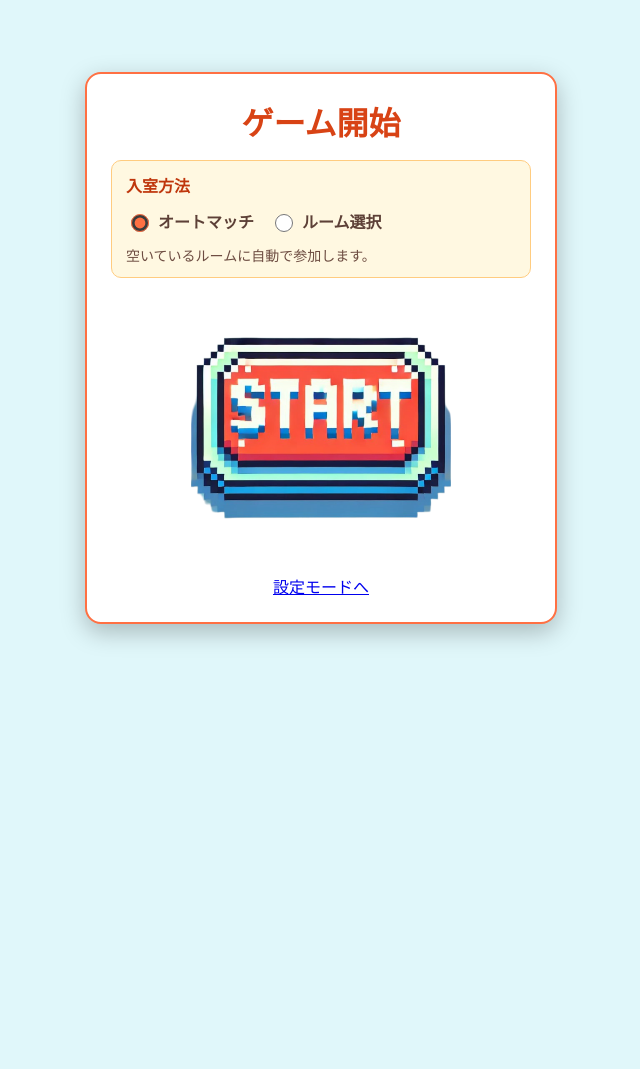
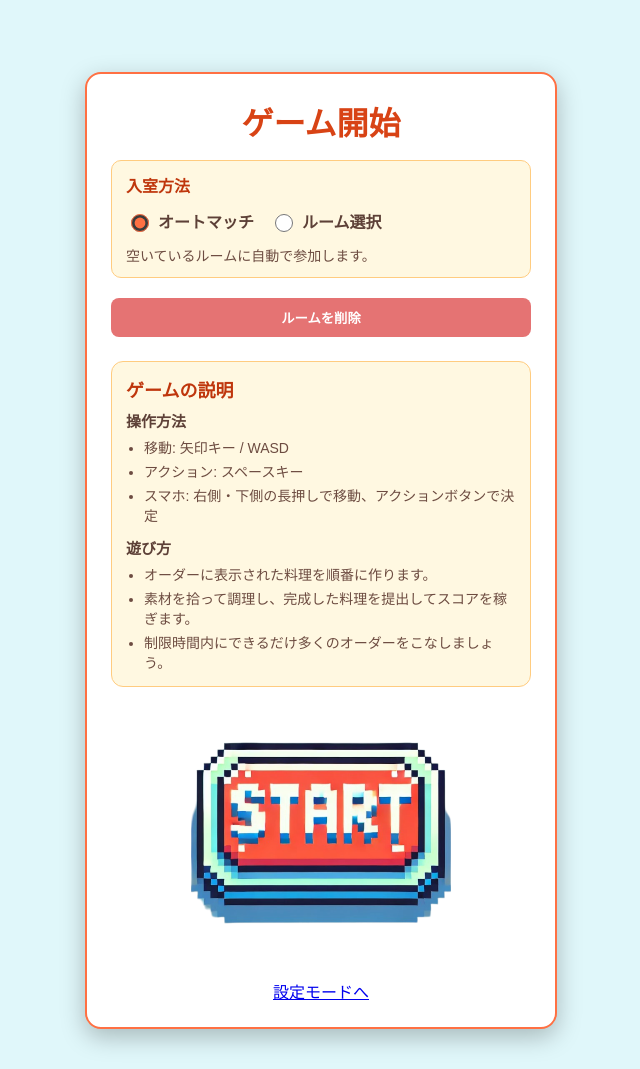
Before and after one commit to ZakuroSystem/cnaction, a Python web app: template templates/index.html in a window 1280 px wide. Shown: the top 1069 px of the page, without its empty margins (319-959 px from the left). Before the commit the page ends 642 px from the top, so only its background shows below. Run offline with Jinja, Linux system fonts and the light colour scheme; the template is opened without the code that fills it, so the values that code supplies are empty; some libraries are stand-ins or nearby versions.

Commit message:
Add room deletion and game guide

```diff
--- a/static/main.js
+++ b/static/main.js
@@ -3,6 +3,7 @@ let gameClient = null;
 let matchMode = 'auto';
 
 let GameClientCtorPromise = null;
+let deleteInProgress = false;
 
 function getGameClientModuleUrl() {
   const moduleUrl = new URL('./game/game-client.js', import.meta.url);
@@ -23,6 +24,40 @@ function loadGameClientCtor() {
       });
   }
   return GameClientCtorPromise;
+}
+
+function setDeleteMessage(message, isError = false) {
+  const messageEl = document.getElementById('deleteRoomMessage');
+  if (!messageEl) return;
+  messageEl.textContent = message;
+  messageEl.classList.toggle('room-actions__message--error', isError);
+}
+
+async function deleteRoomByName(roomName) {
+  if (!roomName) {
+    setDeleteMessage('削除するルーム名を入力してください。', true);
+    return false;
+  }
+  if (deleteInProgress) return false;
+  if (!confirm(`ルーム「${roomName}」を削除しますか？`)) return false;
+  deleteInProgress = true;
+  setDeleteMessage('ルームを削除しています...');
+  const formData = new FormData();
+  formData.append('room', roomName);
+  try {
+    const res = await fetch('/delete_room', { method: 'POST', body: formData });
+    if (!res.ok) {
+      throw new Error('delete_failed');
+    }
+    setDeleteMessage('ルームを削除しました。');
+    return true;
+  } catch (error) {
+    console.error('ルーム削除に失敗しました。', error);
+    setDeleteMessage('ルームの削除に失敗しました。', true);
+    return false;
+  } finally {
+    deleteInProgress = false;
+  }
 }
 
 function ensureDefaults() {
@@ -127,14 +162,20 @@ function setMatchMode(mode) {
   matchMode = mode === 'manual' ? 'manual' : 'auto';
   const roomField = document.getElementById('roomNameField');
   const hint = document.getElementById('matchModeHint');
+  const roomActions = document.getElementById('roomActions');
+  const deleteInGame = document.getElementById('deleteRoomInGame');
   if (matchMode === 'manual') {
     roomField?.removeAttribute('hidden');
+    roomActions?.removeAttribute('hidden');
+    deleteInGame?.removeAttribute('hidden');
     if (hint) {
       hint.textContent = '参加するルーム名を入力してください。';
     }
     return;
   }
   roomField?.setAttribute('hidden', 'true');
+  roomActions?.setAttribute('hidden', 'true');
+  deleteInGame?.setAttribute('hidden', 'true');
   if (hint) {
     hint.textContent = '空いているルームに自動で参加します。';
   }
@@ -161,8 +202,33 @@ function bindMatchModeToggle() {
   setMatchMode(initial);
 }
 
+function bindDeleteRoomButtons() {
+  const deleteButton = document.getElementById('deleteRoomButton');
+  const deleteInGame = document.getElementById('deleteRoomInGame');
+  const roomInput = document.getElementById('roomName');
+  if (deleteButton) {
+    deleteButton.addEventListener('click', async () => {
+      const roomName = roomInput?.value?.trim() || window.roomName || '';
+      const deleted = await deleteRoomByName(roomName);
+      if (deleted) {
+        window.roomName = '';
+      }
+    });
+  }
+  if (deleteInGame) {
+    deleteInGame.addEventListener('click', async () => {
+      const roomName = window.roomName || roomInput?.value?.trim() || '';
+      const deleted = await deleteRoomByName(roomName);
+      if (deleted) {
+        window.roomName = '';
+      }
+    });
+  }
+}
+
 document.addEventListener('DOMContentLoaded', () => {
   bindMatchModeToggle();
   bindStartButton();
   bindRoomInput();
+  bindDeleteRoomButtons();
 });
--- a/static/styles.css
+++ b/static/styles.css
@@ -323,6 +323,76 @@ body {
   border-radius: 8px;
   font-size: 18px;
   box-sizing: border-box;
+}
+
+.room-actions {
+  display: flex;
+  flex-direction: column;
+  gap: 8px;
+  margin-bottom: 16px;
+  text-align: left;
+}
+
+.room-actions__button {
+  padding: 10px 14px;
+  border-radius: 8px;
+  border: none;
+  background: #e57373;
+  color: #ffffff;
+  font-weight: 700;
+  cursor: pointer;
+  transition: transform 0.1s ease, box-shadow 0.1s ease;
+}
+
+.room-actions__button:hover {
+  transform: translateY(-1px);
+  box-shadow: 0 4px 8px rgba(0, 0, 0, 0.2);
+}
+
+.room-actions__message {
+  margin: 0;
+  font-size: 13px;
+  color: #6d4c41;
+}
+
+.room-actions__message--error {
+  color: #c62828;
+}
+
+.game-guide {
+  margin: 0 0 16px;
+  padding: 14px;
+  background: #fff8e1;
+  border: 1px solid #ffcc80;
+  border-radius: 12px;
+  text-align: left;
+}
+
+.game-guide h2 {
+  margin: 0 0 8px;
+  font-size: 18px;
+  color: #bf360c;
+}
+
+.game-guide__section + .game-guide__section {
+  margin-top: 12px;
+}
+
+.game-guide h3 {
+  margin: 0 0 6px;
+  font-size: 15px;
+  color: #5d4037;
+}
+
+.game-guide ul {
+  margin: 0;
+  padding-left: 18px;
+  font-size: 14px;
+  color: #6d4c41;
+}
+
+.game-guide li + li {
+  margin-top: 4px;
 }
 
 .start-button {
--- a/templates/index.html
+++ b/templates/index.html
@@ -49,6 +49,31 @@
         autocomplete="off"
       />
     </label>
+    <div id="roomActions" class="room-actions" hidden>
+      <button type="button" id="deleteRoomButton" class="room-actions__button">
+        ルームを削除
+      </button>
+      <p id="deleteRoomMessage" class="room-actions__message" role="status" aria-live="polite"></p>
+    </div>
+    <section class="game-guide" aria-labelledby="gameGuideTitle">
+      <h2 id="gameGuideTitle">ゲームの説明</h2>
+      <div class="game-guide__section">
+        <h3>操作方法</h3>
+        <ul>
+          <li>移動: 矢印キー / WASD</li>
+          <li>アクション: スペースキー</li>
+          <li>スマホ: 右側・下側の長押しで移動、アクションボタンで決定</li>
+        </ul>
+      </div>
+      <div class="game-guide__section">
+        <h3>遊び方</h3>
+        <ul>
+          <li>オーダーに表示された料理を順番に作ります。</li>
+          <li>素材を拾って調理し、完成した料理を提出してスコアを稼ぎます。</li>
+          <li>制限時間内にできるだけ多くのオーダーをこなしましょう。</li>
+        </ul>
+      </div>
+    </section>
     <img
       id="startButton"
       src="/static/assets/start_button.png"
@@ -78,6 +103,9 @@
           <div id="timer" class="status-panel__item">タイマー: 60</div>
           <div id="score" class="status-panel__item">スコア: 0</div>
           <div id="inventory" class="status-panel__item">持ち物: なし</div>
+          <button type="button" id="deleteRoomInGame" class="room-actions__button" hidden>
+            ルームを削除
+          </button>
         </div>
       </aside>
       <div class="play-layout__stage">
```
